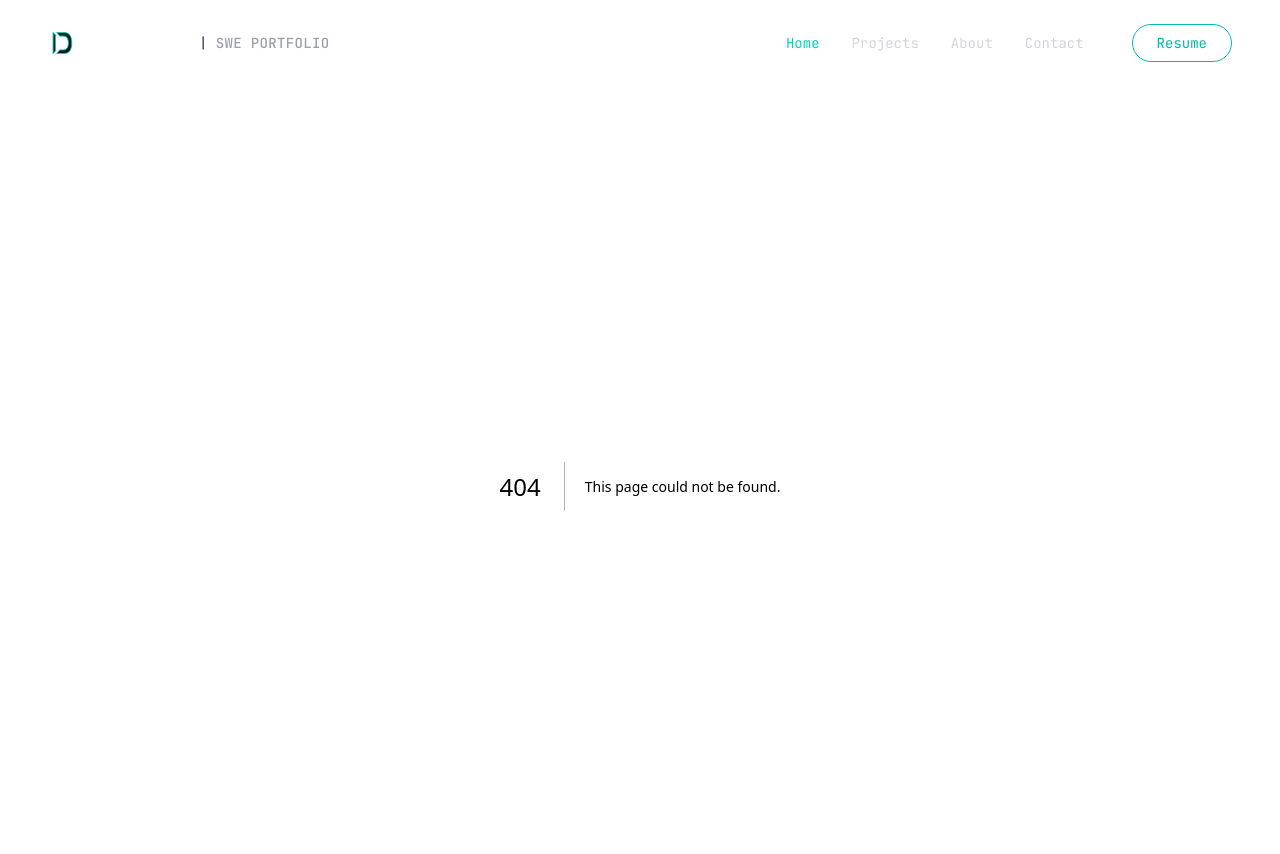
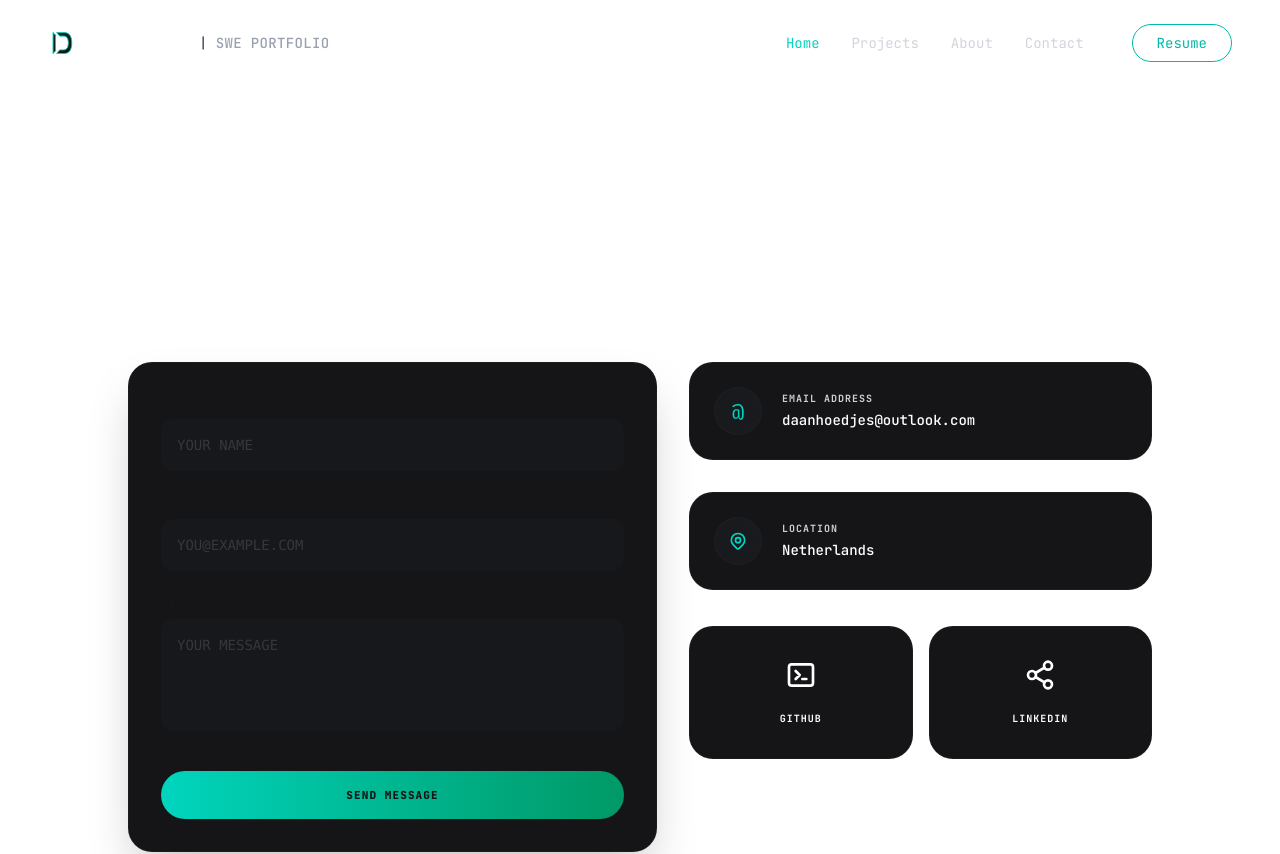
Before and after one commit to daanhoedjes/portfolio, a Next.js app: page /contact in a window 1280 px wide. Before the commit this address had no page. Shown: the top 854 px of the page. Built offline with nearby package versions, Linux system fonts and the light colour scheme.

Commit message:
feat: add ContactPage component with form and contact information

```diff
--- /dev/null
+++ b/app/contact/page.tsx
@@ -0,0 +1,131 @@
+import { Metadata } from "next";
+
+export const metadata: Metadata = {
+  title: "Contact | Daan Hoedjes",
+  description: "Get in touch with me.",
+};
+
+export default function ContactPage() {
+  return (
+    <main className="min-h-screen w-full flex items-center font-jetbrains justify-center px-6">
+      <div className="w-full max-w-5xl mx-auto flex flex-row md:flex-col gap-4">
+
+        {/* TOP COLUMN */}
+        <div className="flex flex-row">
+          {/* HEADER */}
+          <h1 className="text-6xl md:text-8xl font-black font-jetbrains text-white leading-[0.95] mb-8 uppercase mix-blend-lighten">
+            Get In<br />
+            <span className="text-transparent bg-clip-text bg-gradient-to-br from-teal-300 via-emerald-400 to-emerald-600 block pt-1 pb-2">
+              Touch
+            </span>
+          </h1>
+        </div>
+
+        {/* BOTTOM COLUMN */}
+        <div className="flex flex-row gap-8">
+          {/* FORM CARD */}
+          <div className="bg-[#151517] flex-1 rounded-3xl p-8 border border-white/[0.03] shadow-2xl">
+            <form className="flex flex-col gap-6">
+              <div className="flex flex-col gap-2">
+                <label className="text-[10px] md:text-xs font-bold tracking-widest uppercase">
+                  Name
+                </label>
+                <input
+                  type="text"
+                  placeholder="YOUR NAME"
+                  className="bg-[#1a1c20]/50 border-none outline-none text-sm p-4 rounded-xl text-white placeholder-zinc-700/80 focus:ring-1 focus:ring-teal-500/50 transition-all font-mono"
+                />
+              </div>
+
+              <div className="flex flex-col gap-2">
+                <label className="text-[10px] md:text-xs font-bold tracking-widest uppercase">
+                  Email
+                </label>
+                <input
+                  type="email"
+                  placeholder="YOU@EXAMPLE.COM"
+                  className="bg-[#1a1c20]/50 border-none outline-none text-sm p-4 rounded-xl text-white placeholder-zinc-700/80 focus:ring-1 focus:ring-teal-500/50 transition-all font-mono"
+                />
+              </div>
+
+              <div className="flex flex-col gap-2">
+                <label className="text-[10px] md:text-xs font-bold tracking-widest uppercase">
+                  Message
+                </label>
+                <textarea
+                  rows={4}
+                  placeholder="YOUR MESSAGE"
+                  className="bg-[#1a1c20]/50 border-none outline-none text-sm p-4 rounded-xl text-white placeholder-zinc-700/80 focus:ring-1 focus:ring-teal-500/50 transition-all font-mono resize-none"
+                ></textarea>
+              </div>
+
+              <button
+                type="button"
+                className="mt-4 bg-gradient-to-r from-teal-400 to-emerald-600 text-[#151517] font-extrabold uppercase tracking-widest py-4 px-6 rounded-full flex items-center justify-center gap-3 hover:opacity-90 transition-opacity text-[11px]"
+              >
+                SEND MESSAGE
+              </button>
+            </form>
+          </div>
+          <div className="flex flex-col gap-8 flex-1">
+            {/* INFO CARD 1 */}
+            <div className="bg-[#151517] rounded-3xl p-6 flex flex-col justify-center border border-white/[0.03] relative overflow-hidden group hover:border-white/[0.08] transition-colors">
+              <div className="flex items-center gap-5">
+                <div className="w-12 h-12 rounded-full bg-[#1a1c20]/80 flex items-center justify-center border border-white/[0.02]">
+                  <span className="text-teal-400 font-fira text-xl">@</span>
+                </div>
+                <div className="flex flex-col">
+                  <span className="text-[10px] font-bold tracking-widest text-white/80 uppercase mb-1">Email Address</span>
+                  <span className="text-white font-medium text-sm">daanhoedjes@outlook.com</span>
+                </div>
+              </div>
+            </div>
+
+            {/* INFO CARD 2 */}
+            <div className="bg-[#151517] rounded-3xl p-6 flex flex-col justify-center border border-white/[0.03] relative overflow-hidden group hover:border-white/[0.08] transition-colors">
+              <div className="flex items-center gap-5">
+                <div className="w-12 h-12 rounded-full bg-[#1a1c20]/80 flex items-center justify-center border border-white/[0.02]">
+                  <svg className="w-5 h-5 text-teal-400" fill="none" viewBox="0 0 24 24" stroke="currentColor">
+                    <path strokeLinecap="round" strokeLinejoin="round" strokeWidth={2} d="M17.657 16.657L13.414 20.9a1.998 1.998 0 01-2.827 0l-4.244-4.243a8 8 0 1111.314 0z" />
+                    <path strokeLinecap="round" strokeLinejoin="round" strokeWidth={2} d="M15 11a3 3 0 11-6 0 3 3 0 016 0z" />
+                  </svg>
+                </div>
+                <div className="flex flex-col">
+                  <span className="text-[10px] font-bold tracking-widest text-white/80 uppercase mb-1">Location</span>
+                  <span className="text-white font-medium text-sm">Netherlands</span>
+                </div>
+              </div>
+            </div>
+
+            {/* SOCIAL GRID */}
+            <div className="grid grid-cols-2 gap-4 mt-1">
+              {/* GITHUB */}
+              <a href="https://github.com" target="_blank" rel="noreferrer" className="bg-[#151517] rounded-3xl p-8 flex flex-col items-center justify-center gap-5 border border-white/[0.03] hover:border-teal-500/20 transition-colors group">
+                <div className="text-white group-hover:text-teal-400 transition-colors">
+                  <svg className="w-8 h-8" fill="none" viewBox="0 0 24 24" stroke="currentColor">
+                    <path strokeLinecap="round" strokeLinejoin="round" strokeWidth={2} d="M8 9l3 3-3 3m5 0h3M5 20h14a2 2 0 002-2V6a2 2 0 00-2-2H5a2 2 0 00-2 2v12a2 2 0 002 2z" />
+                  </svg>
+                </div>
+                <span className="text-[10px] font-bold tracking-widest text-white uppercase text-center w-full">Github</span>
+              </a>
+
+              {/* LINKEDIN */}
+              <a href="https://linkedin.com" target="_blank" rel="noreferrer" className="bg-[#151517] rounded-3xl p-8 flex flex-col items-center justify-center gap-5 border border-white/[0.03] hover:border-teal-500/20 transition-colors group">
+                <div className="text-white group-hover:text-teal-400 transition-colors">
+                  <svg className="w-8 h-8" viewBox="0 0 24 24" fill="none" stroke="currentColor" strokeWidth="2" strokeLinecap="round" strokeLinejoin="round">
+                    <circle cx="18" cy="5" r="3"></circle>
+                    <circle cx="6" cy="12" r="3"></circle>
+                    <circle cx="18" cy="19" r="3"></circle>
+                    <line x1="8.59" y1="13.51" x2="15.42" y2="17.49"></line>
+                    <line x1="15.41" y1="6.51" x2="8.59" y2="10.49"></line>
+                  </svg>
+                </div>
+                <span className="text-[10px] font-bold tracking-widest text-white uppercase text-center w-full">Linkedin</span>
+              </a>
+              </div>
+            </div>
+          </div>
+          </div>
+    </main>
+  );
+}
```
